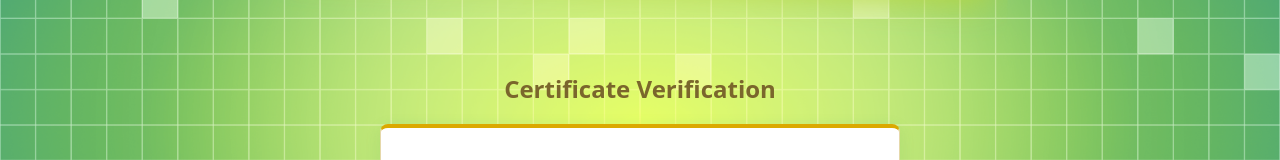
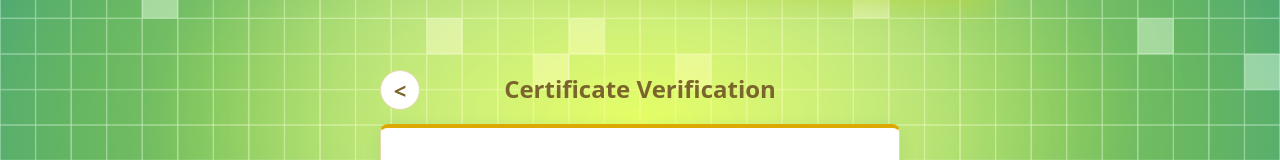
Before and after one commit to eskorolev-git/bhw-cert-verifier, a plain HTML site: page index.html in a window 1280 px wide. Shown: the part 275-435 px from the top of the page. Drawn offline with Linux system fonts and the light colour scheme.

Commit message:
Enhance page header with back button and styling
Added a header section with a back button for navigation.

```diff
--- a/index.html
+++ b/index.html
@@ -73,7 +73,45 @@
       text-align: center;
       /* Adds center alignment */
     }
+.page-head {
+  position: relative;
+  margin: 0 0 20px;
+}
 
+.page-head h1 {
+  margin: 0;
+  padding: 0 52px; /* keeps the title from running under the button on narrow screens */
+}
+
+.back {
+  position: absolute;
+  left: 0;
+  top: 50%;
+  transform: translateY(-50%);
+  display: flex;
+  align-items: center;
+  justify-content: center;
+  width: 40px;
+  height: 40px;
+  border-radius: 50%;
+  background: var(--panel);
+  border: 1px solid var(--line);
+  color: var(--title-text);
+  text-decoration: none;
+  font-size: 22px;
+  font-weight: 600;
+  line-height: 1;
+}
+
+.back:hover {
+  background: var(--accent);
+  color: var(--btn-text);
+}
+
+.back:focus-visible {
+  outline: 3px solid var(--accent);
+  outline-offset: 2px;
+}
     .panel {
       background: var(--panel);
       border: 1px solid var(--line);
@@ -233,7 +271,10 @@
 <body>
   <img src="title-webinar.png" alt="Webinar title" class="webinar-image">
   <main>
-    <h1>Certificate Verification</h1>
+    <div class="page-head">
+  <a class="back" href="./" aria-label="Back to home">&lt;</a>
+  <h1>Certificate Verification</h1>
+</div>
 
     <div class="panel" id="panel" aria-live="polite">
       Checking…
```
